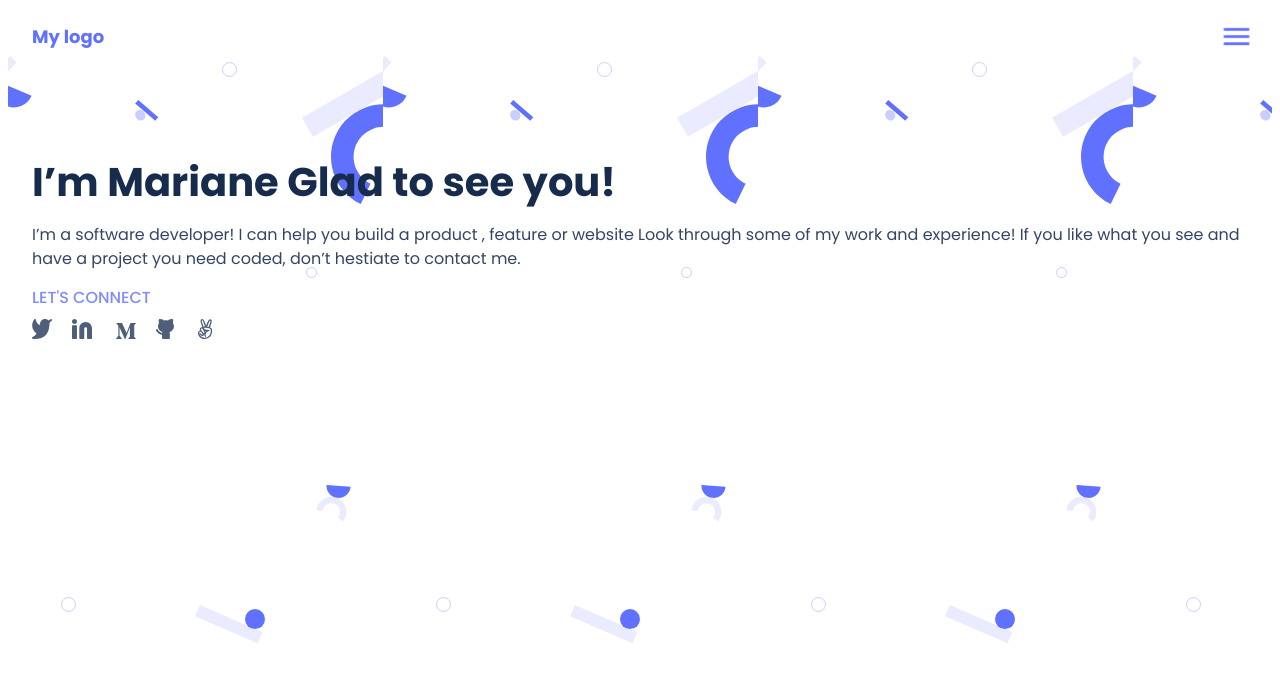
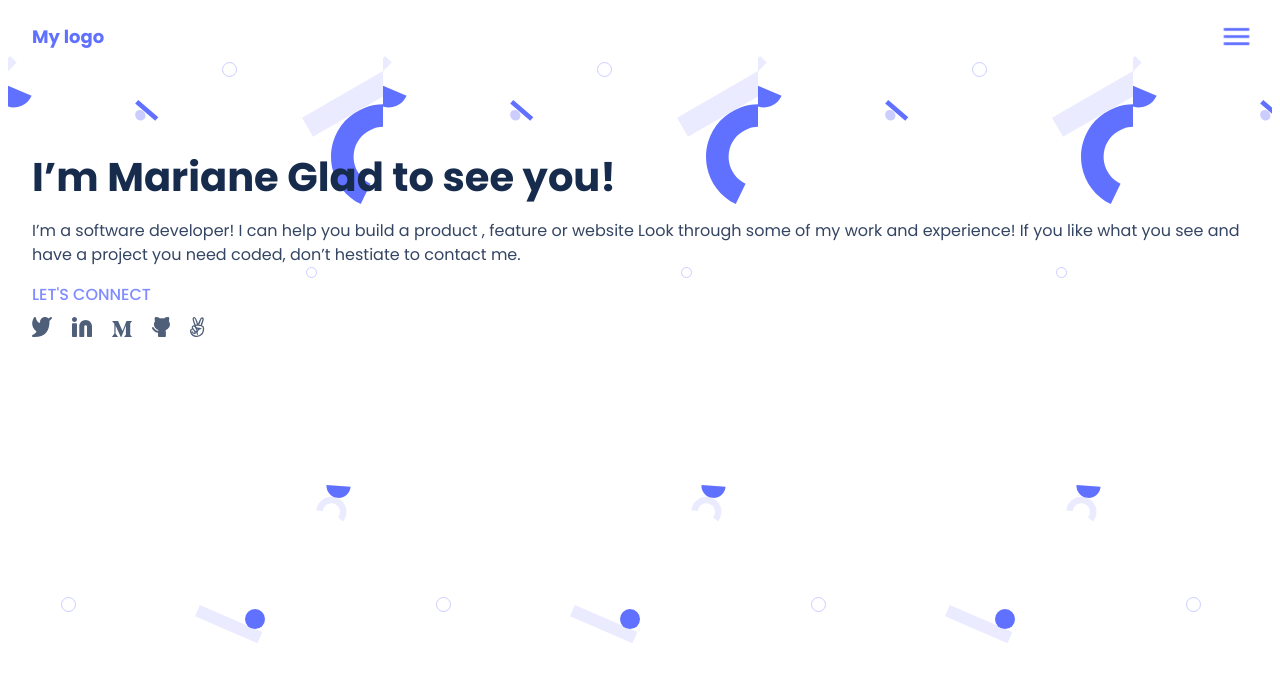
Before and after one commit to nmeziany/PortfolioSkeleton, a website: page index.html in a window 1280 px wide. Drawn offline with Linux system fonts and the light colour scheme.

Commit message:
Added more modifications to html and css files!

```diff
--- a/index.html
+++ b/index.html
@@ -11,25 +11,34 @@
   <body>
     <header>
       <nav>
-        <div class="logo"><h2>My logo</h2></div>
+        <div class="logo">
+          <a href="#"><h2>My logo</h2></a>
+        </div>
         <div class="menu"><img src="images/Enabled.png" alt="" /></div>
       </nav>
     </header>
     <main>
       <section class="hello">
         <div class="hellosection">
-          <div class="box box1">I’m Mariane Glad to see you!</div>
+          <div class="box box1"><h1>I’m Mariane Glad to see you!</h1></div>
           <div class="box box2">
-            I’m a software developer! I can help you build a product , feature
-            or website Look through some of my work and experience! If you like
-            what you see and have a project you need coded, don’t hestiate to
-            contact me.
+            <p>
+              I’m a software developer! I can help you build a product , feature
+              or website Look through some of my work and experience! If you
+              like what you see and have a project you need coded, don’t
+              hestiate to contact me.
+            </p>
           </div>
           <div class="box box3">
-            <div>LET'S CONNECT</div>
+            <div><h3>LET'S CONNECT</h3></div>
             <div>
-              <img class="social" src="images/twitter.svg" alt="" /><img class="social" src="images/Linkedin.svg" alt="" />
-              <img class="social" src="images/M.svg" alt="" /><img class="social" src="images/cat.svg" alt="" /> <img class="social" src="images/Y.svg" alt="" />
+              <ul>
+                <li class="social"><a href="#"><img src="images/twitter.svg" alt="" /></a></li>
+                <li class="social"><a href="#"><img src="images/Linkedin.svg" alt="" /></a></li>
+                <li class="social"><a href="#"><img src="images/M.svg" alt="" /></a></li>
+                <li class="social"><a href="#"><img src="images/cat.svg" alt="" /></a></li>
+                <li class="social"><a href="#"><img src="images/Y.svg" alt="" /></a></li>
+              </ul>
             </div>
           </div>
         </div>
--- a/style.css
+++ b/style.css
@@ -20,9 +20,17 @@ nav {
 }
 
 .logo h2 {
-  font-family: 'Poppins';
+  font-family: 'Poppins', 'Segoe UI', Tahoma, Geneva, Verdana, sans-serif;
   font-weight: bold;
   font-size: 18px;
+}
+
+.logo a:link,
+a:visited,
+a:hover,
+a:active {
+  text-decoration: none;
+  color: inherit;
 }
 
 .menu {
@@ -46,36 +54,51 @@ nav {
   padding: 0 24px;
 }
 
-.box1 {
-  font-family: 'Poppins';
+.box1 h1 {
+  font-family: 'Poppins', 'Segoe UI', Tahoma, Geneva, Verdana, sans-serif;
   font-weight: bold;
   font-size: 40px;
   line-height: 52px;
   align-items: center;
   color: #172b4d;
-  margin-top: 100px;
+  margin-top: 95px;
+  margin-bottom: inherit;
 }
 
 .box2 {
-  font-family: 'Poppins';
+  font-family: 'Poppins', 'Segoe UI', Tahoma, Geneva, Verdana, sans-serif;
   font-size: 16px;
   line-height: 24px;
   align-items: center;
   color: #344563;
-  margin-top: 15px;
 }
 
 .box3 {
-  height: 60px;
-  font-family: 'Poppins';
+  /* height: 50px; */
+  color: #7f8cff;
+  flex-direction: column;
+  /* margin-top: 15px; */
+  justify-content: space-between;
+}
+
+.box3 h3 {
+  font-family: 'Poppins', 'Segoe UI', Tahoma, Geneva, Verdana, sans-serif;
   font-size: 16px;
   font-weight: 500;
   line-height: 24px;
-  color: #7f8cff;
-  flex-direction: column;
-  margin-top: 15px;
-  justify-content: space-between;
+  margin-top: 0px;
+  margin-bottom: 10px;
 }
-.social {
+
+ul {
+  display: flex;
+  list-style-type: none;
+  padding-left: 0px;
+  align-items: baseline;
+  margin-top: 0px;
+}
+
+li {
+  display: flex;
   padding-right: 20px;
 }
```
